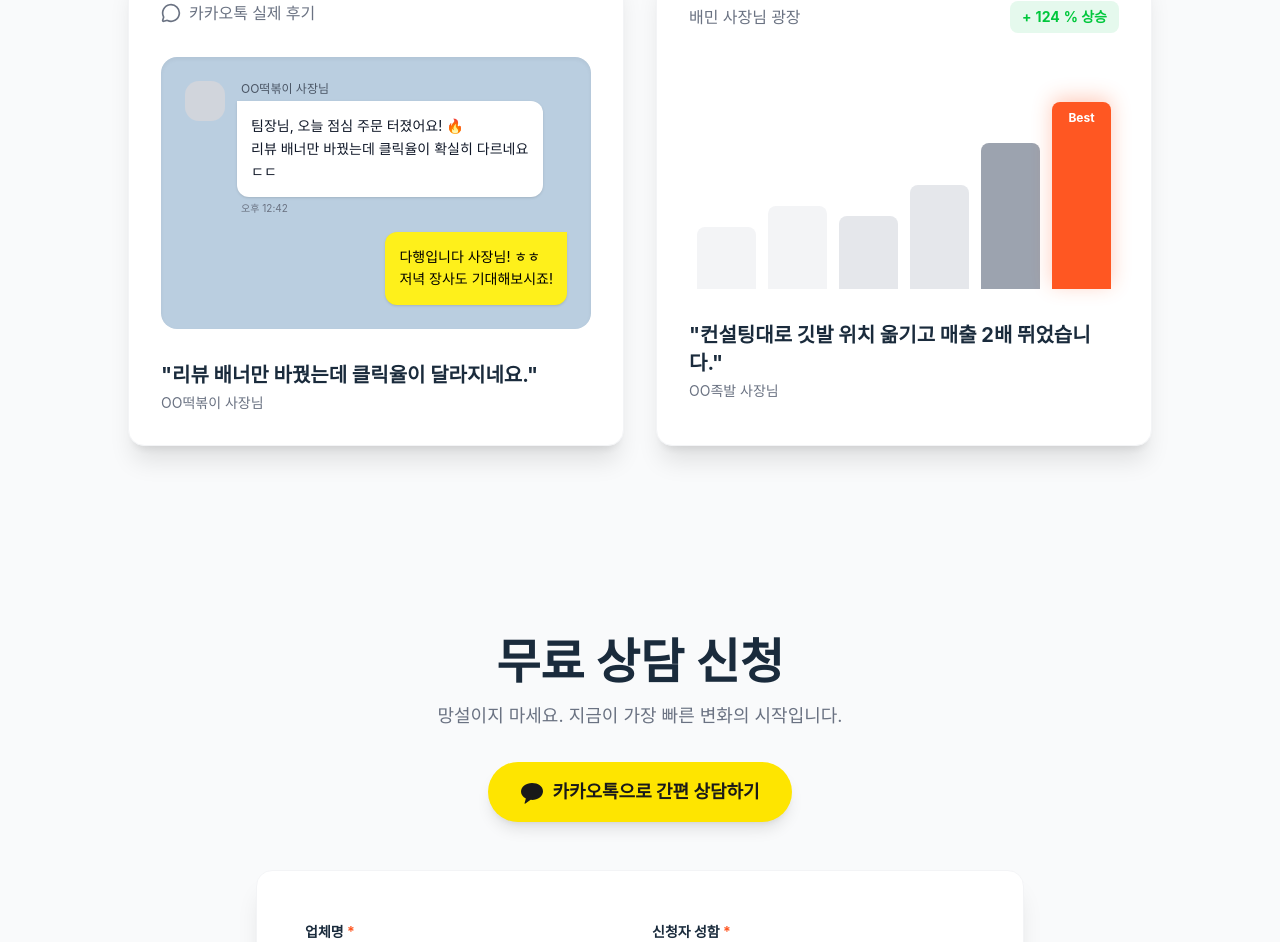
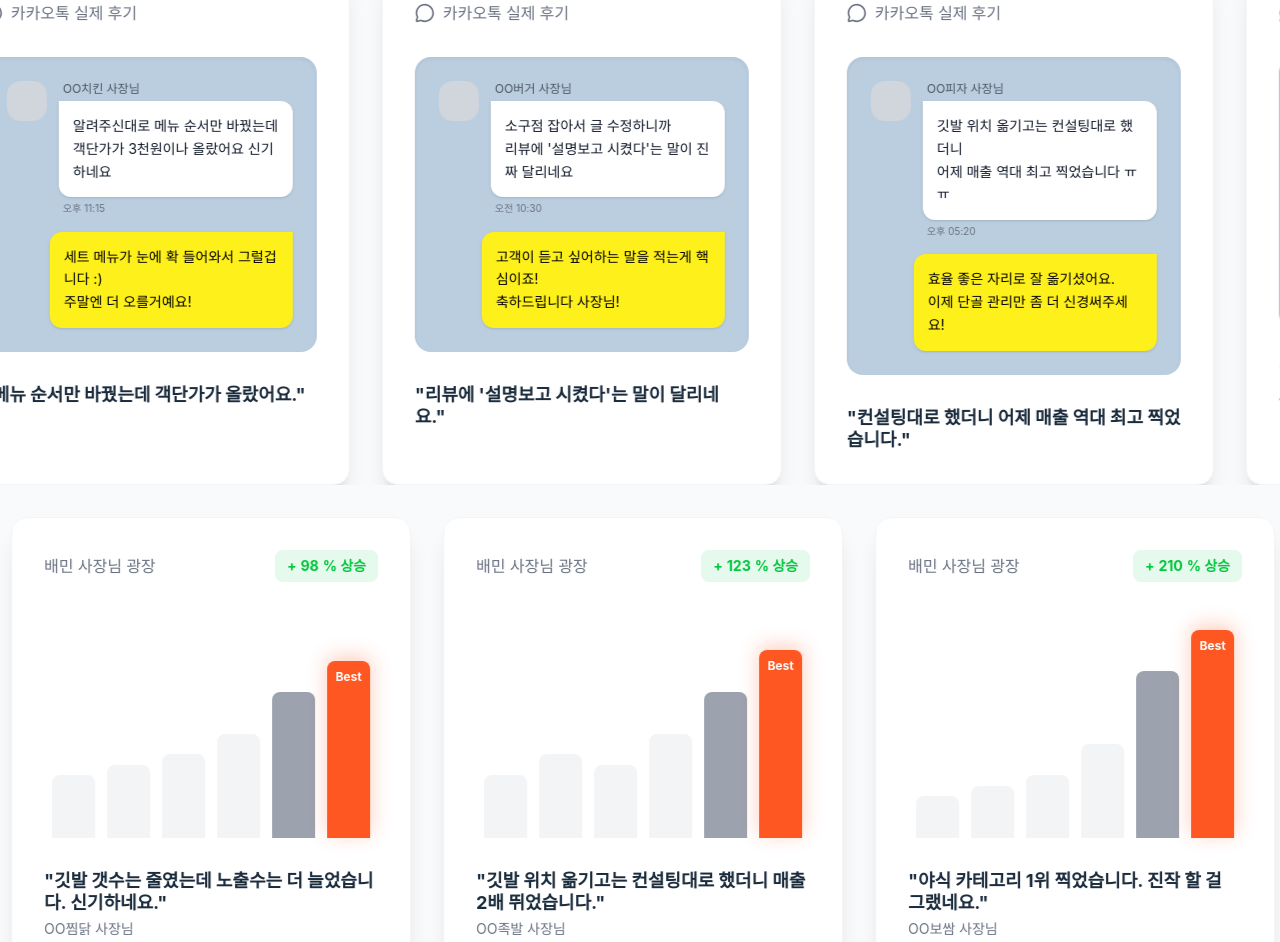
Before and after one commit to asaaaa12313/baemin3, a Next.js app: page / in a window 1280 px wide. Shown: the part 6145-7087 px from the top of the page. Built offline with nearby package versions, Linux system fonts and the light colour scheme; a web font is replaced by a local one.

Commit message:
feat: expanded reviews and graphs

```diff
--- a/src/components/sections/Evidence.tsx
+++ b/src/components/sections/Evidence.tsx
@@ -3,90 +3,192 @@ import { motion } from 'framer-motion';
 import { MessageCircle } from 'lucide-react';
 import { CountUp } from '@/components/ui/motion/CountUp';
 
+const reviews = [
+    {
+        name: "OO떡볶이 사장님",
+        time: "오후 12:42",
+        message: "팀장님, 오늘 점심 주문 터졌어요! 🔥\n리뷰 배너만 바꿨는데 클릭율이 확실히 다르네요 ㄷㄷ",
+        reply: "다행입니다 사장님! ㅎㅎ\n저녁 장사도 기대해보시죠!",
+        summary: "\"리뷰 배너만 바꿨는데 클릭율이 달라지네요.\""
+    },
+    {
+        name: "OO치킨 사장님",
+        time: "오후 11:15",
+        message: "알려주신대로 메뉴 순서만 바꿨는데\n객단가가 3천원이나 올랐어요 신기하네요",
+        reply: "세트 메뉴가 눈에 확 들어와서 그럴겁니다 :)\n주말엔 더 오를거예요!",
+        summary: "\"메뉴 순서만 바꿨는데 객단가가 올랐어요.\""
+    },
+    {
+        name: "OO버거 사장님",
+        time: "오전 10:30",
+        message: "소구점 잡아서 글 수정하니까\n리뷰에 '설명보고 시켰다'는 말이 진짜 달리네요",
+        reply: "고객이 듣고 싶어하는 말을 적는게 핵심이죠!\n축하드립니다 사장님!",
+        summary: "\"리뷰에 '설명보고 시켰다'는 말이 달리네요.\""
+    },
+    {
+        name: "OO피자 사장님",
+        time: "오후 05:20",
+        message: "깃발 위치 옮기고는 컨설팅대로 했더니\n어제 매출 역대 최고 찍었습니다 ㅠㅠ",
+        reply: "효율 좋은 자리로 잘 옮기셨어요.\n이제 단골 관리만 좀 더 신경써주세요!",
+        summary: "\"컨설팅대로 했더니 어제 매출 역대 최고 찍었습니다.\""
+    },
+    {
+        name: "OO카페 사장님",
+        time: "오후 02:10",
+        message: "경쟁사 분석한거 보고 충격받아서..\n바로 가격이랑 구성 바꿨더니 주문 쏟아지네요",
+        reply: "빈틈을 잘 파고드신 덕분입니다.\n이대로만 유지하시죠!",
+        summary: "\"가격이랑 구성 바꿨더니 주문이 쏟아지네요.\""
+    }
+];
+
+const graphs = [
+    {
+        title: "OO족발 사장님",
+        rate: 123,
+        desc: "\"깃발 위치 옮기고는 컨설팅대로 했더니 매출 2배 뛰었습니다.\"",
+        bars: [30, 40, 35, 50, 70, 90]
+    },
+    {
+        title: "OO보쌈 사장님",
+        rate: 210,
+        desc: "\"야식 카테고리 1위 찍었습니다. 진작 할 걸 그랬네요.\"",
+        bars: [20, 25, 30, 45, 80, 100]
+    },
+    {
+        title: "OO횟집 사장님",
+        rate: 85,
+        desc: "\"비수기라 걱정했는데 작년 대비 매출이 오히려 늘었어요.\"",
+        bars: [40, 35, 45, 50, 60, 85]
+    },
+    {
+        title: "OO마라탕 사장님",
+        rate: 150,
+        desc: "\"신규 고객 유입이 눈에 띄게 늘었어요. 재주문도 좋네요.\"",
+        bars: [20, 30, 40, 60, 75, 95]
+    },
+    {
+        title: "OO찜닭 사장님",
+        rate: 98,
+        desc: "\"깃발 갯수는 줄였는데 노출수는 더 늘었습니다. 신기하네요.\"",
+        bars: [30, 35, 40, 50, 70, 85]
+    }
+];
+
+function ReviewCard({ item }: { item: typeof reviews[0] }) {
+    return (
+        <Card className="flex-shrink-0 w-[400px] bg-white border border-gray-100 shadow-xl p-8 mx-4">
+            <div className="flex items-center gap-2 mb-8 text-gray-500 font-medium">
+                <MessageCircle className="w-5 h-5" />
+                <span>카카오톡 실제 후기</span>
+            </div>
+            <div className="bg-[#bacee0] p-6 rounded-2xl space-y-4 mb-8 font-sans text-sm shadow-inner min-h-[180px] flex flex-col justify-center">
+                <div className="flex gap-3">
+                    <div className="w-10 h-10 rounded-[14px] bg-gray-300 flex-shrink-0"></div>
+                    <div className="flex flex-col gap-1 items-start max-w-[85%]">
+                        <div className="text-gray-600 text-xs px-1">{item.name}</div>
+                        <div className="bg-white p-3.5 rounded-xl text-gray-900 shadow-sm rounded-tl-none relative leading-relaxed whitespace-pre-line">
+                            {item.message}
+                        </div>
+                        <span className="text-[10px] text-gray-500 px-1">{item.time}</span>
+                    </div>
+                </div>
+                <div className="flex gap-3 flex-row-reverse">
+                    <div className="flex flex-col gap-1 items-end max-w-[85%]">
+                        <div className="bg-[#fef01b] p-3.5 rounded-xl shadow-sm rounded-tr-none text-black leading-relaxed whitespace-pre-line">
+                            {item.reply}
+                        </div>
+                    </div>
+                </div>
+            </div>
+            <p className="font-bold text-deep-navy text-lg leading-tight">
+                {item.summary}
+            </p>
+        </Card>
+    );
+}
+
+function GraphCard({ item }: { item: typeof graphs[0] }) {
+    return (
+        <Card className="flex-shrink-0 w-[400px] h-full relative overflow-hidden bg-white border border-gray-100 shadow-xl p-8 mx-4">
+            <div className="flex items-center justify-between mb-12">
+                <div className="font-medium text-gray-500">배민 사장님 광장</div>
+                <div className="text-[#00C73C] font-bold bg-[#E5F9ED] px-3 py-1.5 rounded-lg text-sm flex items-center gap-1">
+                    +<CountUp to={item.rate} />% 상승
+                </div>
+            </div>
+            <div className="h-52 flex items-end gap-3 mb-8 px-2">
+                {item.bars.map((h, i) => (
+                    <div
+                        key={i}
+                        className={`w-1/6 rounded-t-lg relative group ${i === item.bars.length - 1
+                                ? 'bg-vivid-orange shadow-[0_-4px_20px_rgba(255,87,34,0.3)]'
+                                : i === item.bars.length - 2
+                                    ? 'bg-[#9CA3AF]'
+                                    : 'bg-gray-100'
+                            }`}
+                        style={{ height: `${h}%` }}
+                    >
+                        {i === item.bars.length - 1 && (
+                            <div className="absolute top-2 w-full text-center text-white font-bold text-xs">Best</div>
+                        )}
+                    </div>
+                ))}
+            </div>
+            <p className="font-bold text-deep-navy text-lg leading-tight mb-1">{item.desc}</p>
+            <p className="text-gray-500 text-sm">{item.title}</p>
+        </Card>
+    );
+}
+
 export function Evidence() {
     return (
-        <section className="py-24 bg-gray-50 px-4 md:px-8">
-            <div className="mx-auto max-w-7xl">
-                <div className="text-center mb-16">
+        <section className="py-24 bg-gray-50 overflow-hidden">
+            <div className="text-center mb-16 px-4">
                 <h2 className="text-3xl font-bold text-deep-navy md:text-5xl">
                     사장님들의 매출 그래프가<br />
                     <span className="text-vivid-orange">증명합니다.</span>
                 </h2>
             </div>
 
-                <div className="grid grid-cols-1 md:grid-cols-2 gap-8 max-w-5xl mx-auto">
-                    {/* Review 1: Kakao Style */}
+            {/* Marquee Row 1: Reviews */}
+            <div className="mb-8 overflow-hidden">
                 <motion.div
-                        initial={{ opacity: 0, y: 20 }}
-                        whileInView={{ opacity: 1, y: 0 }}
-                        viewport={{ once: true }}
+                    className="flex w-max"
+                    animate={{ x: [0, -2160] }} // 400px + 32px gap * 5 items approx
+                    transition={{
+                        repeat: Infinity,
+                        duration: 30,
+                        ease: "linear",
+                    }}
                 >
-                        <Card className="h-full bg-white border border-gray-100 shadow-xl p-8">
-                            <div className="flex items-center gap-2 mb-8 text-gray-500 font-medium">
-                                <MessageCircle className="w-5 h-5" />
-                                <span>카카오톡 실제 후기</span>
+                    {[...reviews, ...reviews, ...reviews].map((item, i) => (
+                        <ReviewCard key={i} item={item} />
+                    ))}
+                </motion.div>
             </div>
 
-                            {/* Fake Chat UI */}
-                            <div className="bg-[#bacee0] p-6 rounded-2xl space-y-4 mb-8 font-sans text-sm shadow-inner">
-                                <div className="flex gap-3">
-                                    <div className="w-10 h-10 rounded-[14px] bg-gray-300 flex-shrink-0"></div>
-                                    <div className="flex flex-col gap-1 items-start max-w-[80%]">
-                                        <div className="text-gray-600 text-xs px-1">OO떡볶이 사장님</div>
-                                        <div className="bg-white p-3.5 rounded-xl text-gray-900 shadow-sm rounded-tl-none relative leading-relaxed">
-                                            팀장님, 오늘 점심 주문 터졌어요! 🔥<br />
-                                            리뷰 배너만 바꿨는데 클릭율이 확실히 다르네요 ㄷㄷ
-                                        </div>
-                                        <span className="text-[10px] text-gray-500 px-1">오후 12:42</span>
-                                    </div>
-                                </div>
-                                <div className="flex gap-3 flex-row-reverse">
-                                    <div className="flex flex-col gap-1 items-end max-w-[80%]">
-                                        <div className="bg-[#fef01b] p-3.5 rounded-xl shadow-sm rounded-tr-none text-black leading-relaxed">
-                                            다행입니다 사장님! ㅎㅎ<br />
-                                            저녁 장사도 기대해보시죠!
-                                        </div>
-                                    </div>
-                                </div>
-                            </div>
-                            <p className="font-bold text-deep-navy text-xl mb-1">"리뷰 배너만 바꿨는데 클릭율이 달라지네요."</p>
-                            <p className="text-gray-500 text-sm">OO떡볶이 사장님</p>
-                        </Card>
+            {/* Marquee Row 2: Graphs */}
+            <div className="overflow-hidden">
+                <motion.div
+                    className="flex w-max"
+                    animate={{ x: [-2160, 0] }} // Reverse direction (Need to adjust start position if we want consistent flow)
+                    // Actually reverse direction usually starts negative and goes to 0 or starts 0 and goes positive?
+                    // Better: initial x: -2160, animate to 0.
+                    // Let's try consistently flowing left for both but offset? Or right?
+                    // Let's do Left for top, Right for bottom.
+                    // Right for bottom: from -ItemWidth*Total to 0?
+                    // 5 items * 432px = 2160px.
+                    // So start at -2160 and go to 0.
+                    transition={{
+                        repeat: Infinity,
+                        duration: 35,
+                        ease: "linear",
+                    }}
+                >
+                    {[...graphs, ...graphs, ...graphs].map((item, i) => (
+                        <GraphCard key={i} item={item} />
+                    ))}
                 </motion.div>
-
-                    {/* Review 2: Graph Style */}
-                    <motion.div
-                        initial={{ opacity: 0, y: 20 }}
-                        whileInView={{ opacity: 1, y: 0 }}
-                        viewport={{ once: true }}
-                        transition={{ delay: 0.2 }}
-                    >
-                        <Card className="h-full relative overflow-hidden bg-white border border-gray-100 shadow-xl p-8">
-                            <div className="flex items-center justify-between mb-12">
-                                <div className="font-medium text-gray-500">배민 사장님 광장</div>
-                                <div className="text-[#00C73C] font-bold bg-[#E5F9ED] px-3 py-1.5 rounded-lg text-sm flex items-center gap-1">
-                                    +<CountUp to={124} />% 상승
-                                </div>
-                            </div>
-
-                            {/* CSS Graph */}
-                            <div className="h-52 flex items-end gap-3 mb-8 px-2">
-                                <div className="w-1/6 bg-gray-100 rounded-t-lg h-[30%]"></div>
-                                <div className="w-1/6 bg-gray-100 rounded-t-lg h-[40%]"></div>
-                                <div className="w-1/6 bg-gray-200 rounded-t-lg h-[35%]"></div>
-                                <div className="w-1/6 bg-gray-200 rounded-t-lg h-[50%]"></div>
-                                <div className="w-1/6 bg-[#9CA3AF] rounded-t-lg h-[70%] relative group">
-                                </div>
-                                <div className="w-1/6 bg-vivid-orange rounded-t-lg h-[90%] relative shadow-[0_-4px_20px_rgba(255,87,34,0.3)]">
-                                    <div className="absolute top-2 w-full text-center text-white font-bold text-xs">Best</div>
-                                </div>
-                            </div>
-
-                            <p className="font-bold text-deep-navy text-xl mb-1">"컨설팅대로 깃발 위치 옮기고 매출 2배 뛰었습니다."</p>
-                            <p className="text-gray-500 text-sm">OO족발 사장님</p>
-                        </Card>
-                    </motion.div>
-                </div>
             </div>
         </section>
     );
```
Lines whose indentation alone changed are shown as unchanged.
